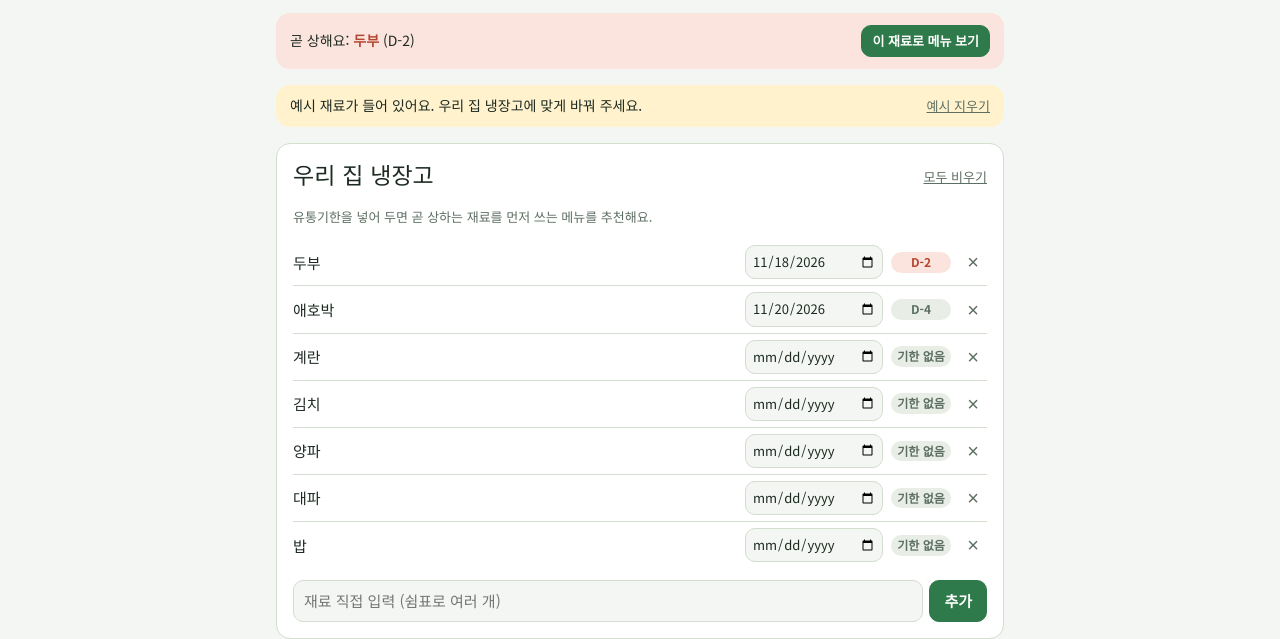
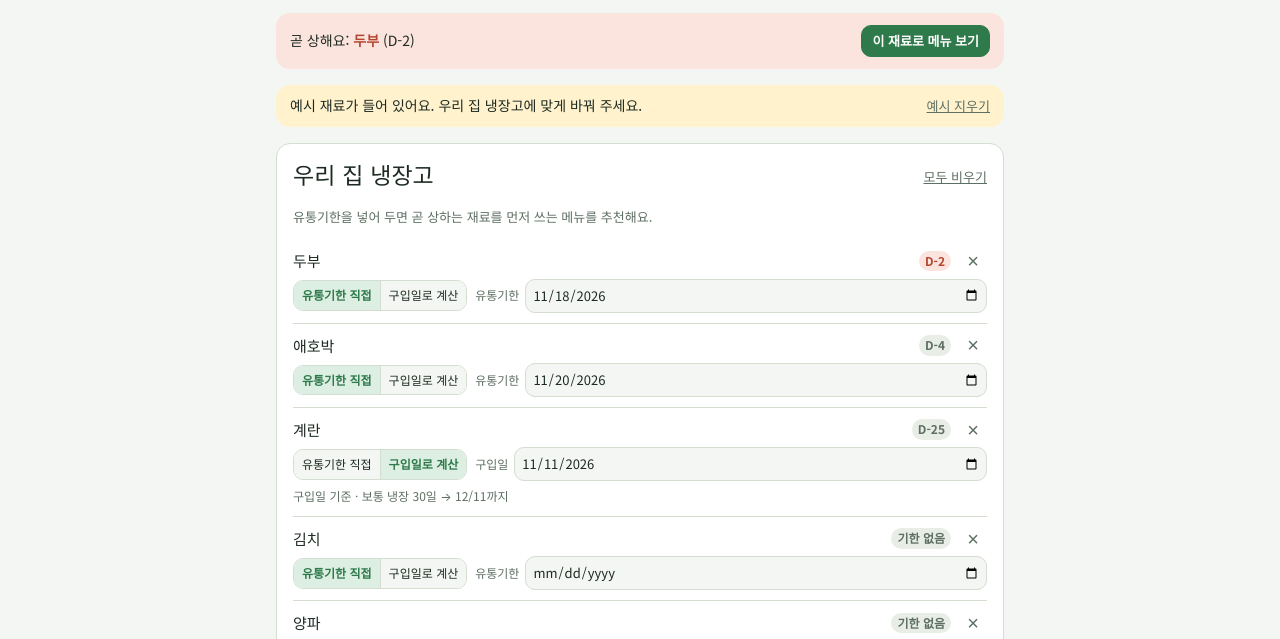
Before and after one commit to yujin5488/homemeal, a plain HTML site: page index.html in a window 1280 px wide. Shown: the part 144-783 px from the top of the page. Drawn offline with Linux system fonts and the light colour scheme.

Commit message:
Let each fridge item take an expiry date or compute it from the purchase date
Each ingredient now has a toggle: enter the expiry date directly, or enter
the purchase date and have the expiry filled in from a typical shelf-life
table (js/data.js SHELF). New items default to purchase date = today when
the table knows them; unknown items stay on manual entry.

Co-Authored-By: Claude Opus 5.5 <noreply@anthropic.com>
Claude-Session: https://claude.ai/code/session_01ND1fhEcW6MyuB6Xh947fnZ

```diff
--- a/css/style.css
+++ b/css/style.css
@@ -70,7 +70,13 @@ input[type=text],input[type=date],select{font:inherit;width:100%;min-width:0;bor
 .link{font:inherit;font-size:13px;background:none;border:0;color:var(--muted);cursor:pointer;text-decoration:underline;padding:0}
 /* 냉장고 목록 */
 .fridge{list-style:none;margin:0;padding:0;display:flex;flex-direction:column}
-.fridge li{display:grid;grid-template-columns:minmax(0,1fr) 138px 60px 28px;align-items:center;gap:8px;padding:6px 0;border-bottom:1px solid var(--line)}
+.fridge li{display:flex;flex-direction:column;gap:6px;padding:10px 0;border-bottom:1px solid var(--line)}
+.fridge .top{display:grid;grid-template-columns:minmax(0,1fr) auto 28px;align-items:center;gap:8px}
+.fridge .exp-row{display:grid;grid-template-columns:auto minmax(0,1fr);align-items:center;gap:8px}
+.fridge .exp-in{display:flex;align-items:center;gap:6px;min-width:0;font-size:12px;color:var(--muted);white-space:nowrap}
+.fridge .exp-info{font-size:12px;color:var(--muted)}
+.seg.mini button{font-size:12px;padding:5px 8px;white-space:nowrap}
+.seg button:disabled{opacity:.45;cursor:not-allowed}
 .fridge li:last-child{border-bottom:0}
 .fridge .nm{font-weight:500;min-width:0;overflow-wrap:anywhere}
 .fridge input[type=date]{padding:5px 6px;font-size:13px}
@@ -152,5 +158,5 @@ dialog::backdrop{background:var(--scrim)}
 .tip{background:var(--yolk-soft);border-radius:10px;padding:10px 12px;font-size:14px}
 .toast{position:fixed;left:50%;transform:translateX(-50%);bottom:calc(var(--nav-h) + 16px + env(safe-area-inset-bottom,0px));background:var(--fg);color:var(--bg);padding:8px 16px;border-radius:999px;font-size:14px;z-index:30;max-width:calc(100% - 32px)}
 @media (min-width:761px){.toast{bottom:24px}}
-@media (max-width:420px){.opts{grid-template-columns:1fr}.fridge li{grid-template-columns:minmax(0,1fr) 124px 52px 24px;gap:6px}}
+@media (max-width:420px){.opts{grid-template-columns:1fr}.fridge .exp-row{grid-template-columns:1fr}}
 @media (prefers-reduced-motion:reduce){*{transition:none!important}}
--- a/js/app.js
+++ b/js/app.js
@@ -5,10 +5,11 @@ const SKEY="jipbap-v2";
 const DAY=86400000;
 const today0=()=>{const d=new Date();d.setHours(0,0,0,0);return d};
 const isoIn=n=>{const d=new Date(today0().getTime()+n*DAY);return d.getFullYear()+"-"+String(d.getMonth()+1).padStart(2,"0")+"-"+String(d.getDate()).padStart(2,"0")};
-let S={have:["계란","김치","양파","대파","밥","두부","애호박"],exp:{"두부":isoIn(2),"애호박":isoIn(4)},example:true,
+let S={have:["계란","김치","양파","대파","밥","두부","애호박"],exp:{"두부":isoIn(2),"애호박":isoIn(4),"계란":isoIn(25)},
+  buy:{"계란":isoIn(-5)},mode:{"계란":"auto"},example:true,
   serv:2,time:30,skill:2,styles:[],tools:["가스레인지","전자레인지"],seas:[...BASIC],dislike:[],dislikeText:"",
   sort:"score",seed:1,shop:[],view:"fridge"};
-try{const v=JSON.parse(localStorage.getItem(SKEY)||"null");if(v)S=Object.assign(S,v)}catch(e){}
+try{const v=JSON.parse(localStorage.getItem(SKEY)||"null");if(v){if(!v.mode){v.buy={};v.mode={}}S=Object.assign(S,v)}}catch(e){}
 const save=()=>{try{localStorage.setItem(SKEY,JSON.stringify(S))}catch(e){}};
 
 const $=id=>document.getElementById(id);
@@ -29,8 +30,15 @@ const ddayText=n=>n<0?"지남":n===0?"오늘까지":"D-"+n;
 const soonList=()=>S.have.map(h=>[h,daysLeft(h)]).filter(([,d])=>d!=null&&d<=3).sort((a,b)=>a[1]-b[1]);
 const isSoon=n=>soonList().some(([h])=>same(h,n));
 
-function addHave(names){let added=0;for(const x of names){const n=x.trim();if(!n)continue;if(isSeas(n)&&!haveIt(n)){const s=SEAS.find(s=>same(s,n));if(!S.seas.includes(s))S.seas.push(s);added++;continue}if(!S.have.some(h=>norm(h)===norm(n))){S.have.push(n);added++}}S.example=false;return added}
-function removeHave(n){S.have=S.have.filter(x=>x!==n);delete S.exp[n];S.example=false}
+// 구입일로 소비기한 계산 (data.js 의 SHELF 표 사용)
+const shelfOf=n=>SHELF[n]||SHELF[Object.keys(SHELF).find(k=>same(k,n))]||null;
+const addDays=(iso,n)=>{const d=new Date(iso+"T00:00:00");d.setDate(d.getDate()+n);return d.getFullYear()+"-"+String(d.getMonth()+1).padStart(2,"0")+"-"+String(d.getDate()).padStart(2,"0")};
+const md=iso=>{const[,m,d]=iso.split("-");return (+m)+"/"+(+d)};
+function setAuto(n,buyIso){const sh=shelfOf(n);if(!sh)return false;S.mode[n]="auto";S.buy[n]=buyIso||isoIn(0);S.exp[n]=addDays(S.buy[n],sh.d);return true}
+function setManual(n){S.mode[n]="manual";delete S.buy[n]}
+
+function addHave(names){let added=0;for(const x of names){const n=x.trim();if(!n)continue;if(isSeas(n)&&!haveIt(n)){const s=SEAS.find(s=>same(s,n));if(!S.seas.includes(s))S.seas.push(s);added++;continue}if(!S.have.some(h=>norm(h)===norm(n))){S.have.push(n);setAuto(n);added++}}S.example=false;return added}
+function removeHave(n){S.have=S.have.filter(x=>x!==n);delete S.exp[n];delete S.buy[n];delete S.mode[n];S.example=false}
 function addShop(names,why){let added=0;for(const n of names){if(!S.shop.some(s=>norm(s.n)===norm(n))){S.shop.push({n,done:false,why:why||""});added++}}return added}
 
 // 추천 계산
@@ -71,12 +79,20 @@ function renderFridge(){
   if(!S.have.length){L.replaceChildren(el("li",{class:"empty",style:"display:block"},"아직 재료가 없어요. 아래 버튼이나 사진으로 추가해 주세요."))}
   else{
     const items=[...S.have].sort((a,b)=>(daysLeft(a)??999)-(daysLeft(b)??999));
-    L.replaceChildren(...items.map(h=>{const d=daysLeft(h);
-      const inp=el("input",{type:"date",value:S.exp[h]||"","aria-label":h+" 유통기한"});
-      inp.onchange=()=>{if(inp.value)S.exp[h]=inp.value;else delete S.exp[h];update()};
-      return el("li",{},el("span",{class:"nm"},h),inp,
-        d==null?el("span",{class:"dday ok"},"기한 없음"):el("span",{class:"dday "+(d<=3?"soon":"ok")},ddayText(d)),
-        el("button",{type:"button",class:"x","aria-label":h+" 빼기",onclick:()=>{removeHave(h);update()}},"×"))}));
+    L.replaceChildren(...items.map(h=>{const d=daysLeft(h),sh=shelfOf(h),auto=S.mode[h]==="auto"&&!!sh;
+      const seg=el("div",{class:"seg mini",role:"group","aria-label":h+" 기한 넣는 방법"},
+        el("button",{type:"button","aria-pressed":String(!auto),onclick:()=>{if(auto){setManual(h);update()}}},"유통기한 직접"),
+        el("button",{type:"button","aria-pressed":String(auto),disabled:!sh,title:sh?null:"이 재료는 기준이 없어 직접 넣어 주세요",onclick:()=>{if(!auto){setAuto(h);update()}}},"구입일로 계산"));
+      const inp=el("input",{type:"date",value:(auto?S.buy[h]:S.exp[h])||"","aria-label":h+(auto?" 구입일":" 유통기한")});
+      inp.onchange=()=>{if(auto){if(inp.value)setAuto(h,inp.value);else{setManual(h);delete S.exp[h]}}else{if(inp.value)S.exp[h]=inp.value;else delete S.exp[h]}update()};
+      const info=auto?`구입일 기준 · 보통 ${sh.at} ${sh.d}일 → ${md(S.exp[h])}까지`+(sh.note?` (${sh.note})`:"")
+        :sh?"":"이 재료는 기준이 없어 직접 넣어 주세요";
+      return el("li",{},
+        el("div",{class:"top"},el("span",{class:"nm"},h),
+          d==null?el("span",{class:"dday ok"},"기한 없음"):el("span",{class:"dday "+(d<=3?"soon":"ok")},ddayText(d)),
+          el("button",{type:"button",class:"x","aria-label":h+" 빼기",onclick:()=>{removeHave(h);update()}},"×")),
+        el("div",{class:"exp-row"},seg,el("label",{class:"exp-in"},el("span",{},auto?"구입일":"유통기한"),inp)),
+        info?el("div",{class:"exp-info"},info):null)}));
   }
   $("cats").replaceChildren(...Object.entries(CATS).map(([c,items])=>{const row=el("div",{class:"chips"});chipRow(row,items,v=>S.have.includes(v),v=>{if(S.have.includes(v))removeHave(v);else addHave([v]);update()});return el("div",{class:"cat"},el("div",{class:"cat-name"},c),row)}));
   chipRow($("seas"),SEAS,v=>S.seas.includes(v),v=>{S.seas=toggle(S.seas,v);update()});
@@ -172,7 +188,7 @@ $("dislikeInput").oninput=e=>{S.dislikeText=e.target.value;save();renderRec();re
 $("reroll").onclick=()=>{S.seed=(S.seed%9973)+Math.floor(Math.random()*500)+1;S.sort="score";update();toast("새로 골라 봤어요")};
 $("shopForm").addEventListener("submit",e=>{e.preventDefault();addShop($("shopInput").value.split(/[,，]/).map(s=>s.trim()).filter(Boolean));$("shopInput").value="";update()});
 $("clearShop").onclick=()=>{S.shop=[];update()};
-$("moveBought").onclick=()=>{const bought=S.shop.filter(s=>s.done).map(s=>s.n);S.shop=S.shop.filter(s=>!s.done);addHave(bought);update();toast(`${bought.length}개를 냉장고에 넣었어요. 유통기한도 적어 두세요.`)};
+$("moveBought").onclick=()=>{const bought=S.shop.filter(s=>s.done).map(s=>s.n);S.shop=S.shop.filter(s=>!s.done);addHave(bought);update();toast(`${bought.length}개를 냉장고에 넣었어요. 오늘 산 걸로 소비기한을 계산해 뒀어요.`)};
 
 showView(TABS.includes(S.view)?S.view:"fridge");
 update();
--- a/js/data.js
+++ b/js/data.js
@@ -98,3 +98,22 @@ const R = [
  {n:"스팸 김치찌개 라면",st:["한식","술안주"],t:10,lv:1,tl:["가스레인지"],m:[["라면",1,"개"]],s:[["김치",80,"g"],["스팸",50,"g"],["계란",1,"개"],["대파",0.3,"대"],["치즈",1,"장"]],sz:[],
   p:["물 550ml에 김치와 스팸을 먼저 넣고 끓여요.","끓으면 면과 스프를 넣어요.","2분 뒤 계란을 넣고, 불을 끄기 직전 대파와 치즈를 올려요."],tip:"1인분 기준이라 인분 수에 맞춰 라면 개수를 늘려 주세요."}
 ];
+
+
+
+// 구입일로부터 보통 먹을 수 있는 날 수 (냉장 보관, 참고용 대략치)
+// d = 날 수, at = 보관 방법, note = 덧붙일 말
+const SHELF = {
+  "양파":{d:30,at:"냉장"}, "대파":{d:14,at:"냉장"}, "감자":{d:30,at:"서늘한 실온"}, "당근":{d:21,at:"냉장"},
+  "애호박":{d:7,at:"냉장"}, "양배추":{d:14,at:"냉장"}, "버섯":{d:5,at:"냉장"}, "시금치":{d:4,at:"냉장"},
+  "콩나물":{d:3,at:"냉장"}, "무":{d:14,at:"냉장"}, "고추":{d:10,at:"냉장"}, "마늘":{d:30,at:"냉장"},
+  "오이":{d:7,at:"냉장"}, "토마토":{d:7,at:"냉장"}, "브로콜리":{d:5,at:"냉장"}, "깻잎":{d:5,at:"냉장"},
+  "돼지고기":{d:3,at:"냉장"}, "소고기":{d:3,at:"냉장"}, "닭고기":{d:2,at:"냉장"}, "베이컨":{d:7,at:"냉장"},
+  "스팸":{d:365,at:"실온",note:"뜯은 뒤에는 3일 안에"}, "소시지":{d:14,at:"냉장"},
+  "참치캔":{d:365,at:"실온",note:"뜯은 뒤에는 2일 안에"}, "어묵":{d:7,at:"냉장"}, "오징어":{d:2,at:"냉장"},
+  "새우":{d:2,at:"냉장"}, "맛살":{d:14,at:"냉장"},
+  "계란":{d:30,at:"냉장"}, "두부":{d:7,at:"냉장",note:"뜯은 뒤에는 2일 안에"}, "치즈":{d:30,at:"냉장"}, "우유":{d:10,at:"냉장",note:"뜯은 뒤에는 3일 안에"},
+  "밥":{d:3,at:"냉장"}, "김치":{d:90,at:"냉장"}, "라면":{d:180,at:"실온"}, "떡":{d:5,at:"냉장"},
+  "소면":{d:365,at:"실온"}, "파스타면":{d:365,at:"실온"}, "식빵":{d:5,at:"실온"}, "김":{d:90,at:"실온"},
+  "만두":{d:180,at:"냉동"}, "미역":{d:365,at:"실온"}
+};
```
